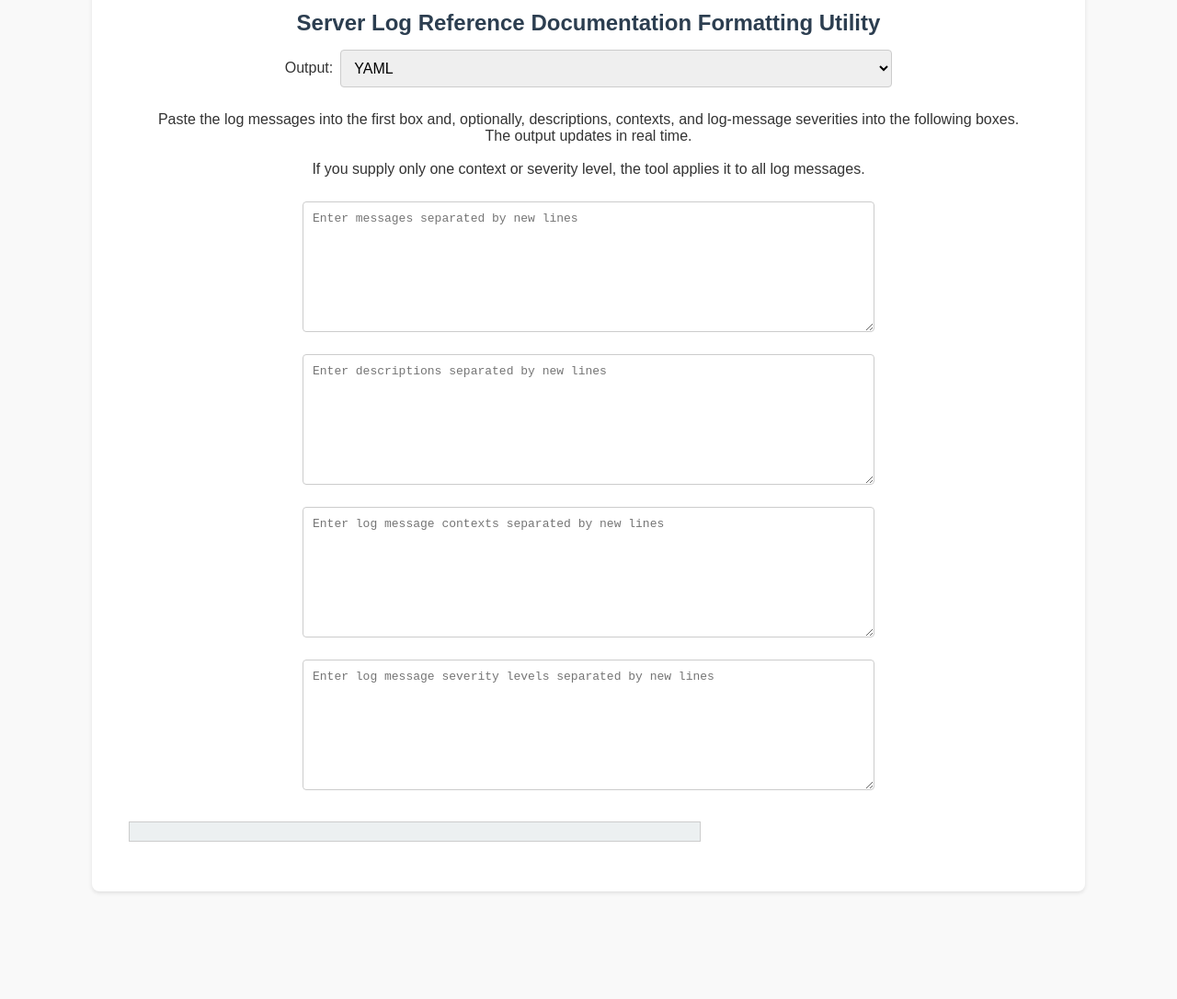
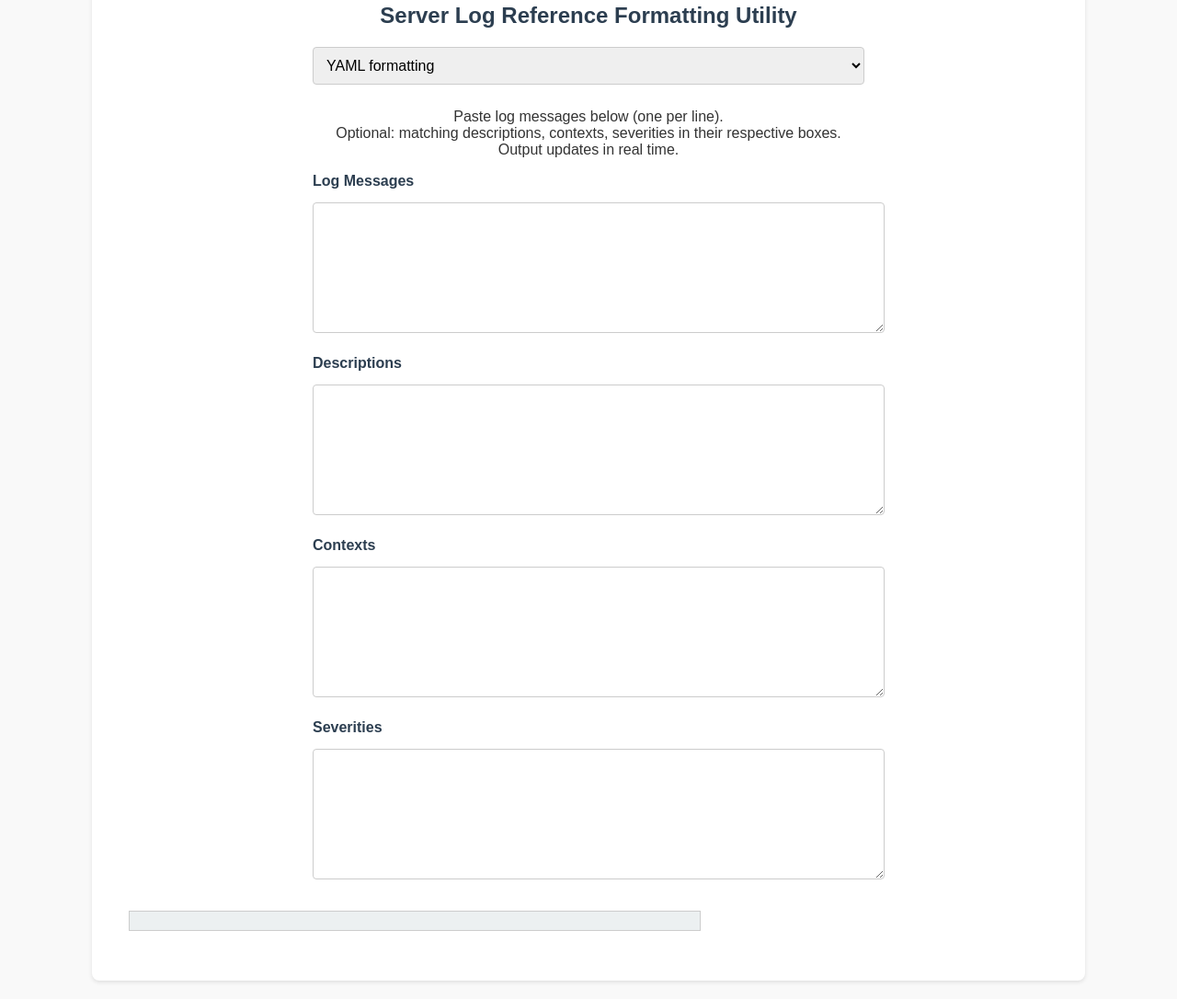
Before and after one commit to alex-thomas-aerospike/ref-doc-formatting-util, a plain HTML site: page index.html in a window 1280 px wide. Shown: the part 57-1143 px from the top of the page at 92% size. Before the commit the page ends 1034 px from the top, so only its background shows below. Drawn offline with nearby package versions, Linux system fonts and the light colour scheme.

Commit message:
improve yaml handling

```diff
--- a/index.html
+++ b/index.html
@@ -1,90 +1,30 @@
 <!DOCTYPE html>
 <html lang="en">
 <head>
-<meta charset="UTF-8">
-<meta name="viewport" content="width=device-width, initial-scale=1.0">
-<title>String Hash Function</title>
-<script>
-/* ---------- Utility ---------- */
-function hashCode(str) {
-    let hash = 0;
-    if (str.length === 0) return hash;
-    for (let i = 0; i < str.length; i++) {
-        const char = str.charCodeAt(i);
-        hash = ((hash << 5) - hash) + char;
-        hash |= 0;                    // 32‑bit
-    }
-    return Math.abs(hash);
-}
+    <meta charset="UTF-8" />
+    <meta name="viewport" content="width=device-width, initial-scale=1.0" />
+    <title>Server Log Reference Formatting Utility</title>
 
-/* ---------- Formatter ---------- */
-function formatEntry(obj, asYaml) {
-    if (asYaml) {
-        return `message: "${obj.message}"
-anchor: "${obj.anchor}"
-severity: "${obj.severity}"
-context: "${obj.context}"
-description: "${obj.description}"
-name: "${obj.name}"`;
-    } else { // JSON
-        return JSON.stringify(obj, null, 2);
-    }
-}
+    <!-- 3rd‑party libs -->
+    <script src="https://cdn.jsdelivr.net/npm/dompurify@3/dist/purify.min.js"></script> <!-- :contentReference[oaicite:0]{index=0} -->
+    <script src="https://cdn.jsdelivr.net/npm/js-yaml@4/dist/js-yaml.min.js"></script>   <!-- :contentReference[oaicite:1]{index=1} -->
 
-/* ---------- Core ---------- */
-function performHash() {
-    const asYaml = document.getElementById("formatSelect").value === "yaml";
-
-    const messages    = document.getElementById("messages").value.split('\n');
-    const descriptions= document.getElementById("description").value.split('\n');
-    const contexts    = document.getElementById("context").value.split('\n');
-    const severities  = document.getElementById("severities").value.split('\n');
-
-    const entries = messages.map((msg, i) => {
-        if (msg.trim() === "") return null;
-        const context = contexts[i] || contexts[0] || "";
-        const obj = {
-            message:     msg,
-            anchor:      `${context}__${hashCode(msg+"\n")}`,
-            severity:    severities[i] || severities[0] || "",
-            context:     context,
-            description: descriptions[i] || "",
-            name:        String(hashCode(msg+"\n"))
-        };
-        return formatEntry(obj, asYaml);
-    }).filter(Boolean);
-
-    let result = asYaml ? entries.join('\n\n') : '[\n' + entries.join(',\n') + '\n]';
-    document.getElementById("hashResult").textContent = result;
-}
-
-/* ---------- Live binding ---------- */
-window.addEventListener('DOMContentLoaded', () => {
-    document.querySelectorAll('textarea, #formatSelect')
-            .forEach(el => el.addEventListener('input', performHash));
-    performHash(); // initial render
-});
-</script>
-
-<style>
+    <style>
 body{
-    font-family: Arial, sans-serif;
+    font-family:Arial, sans-serif;
     background:#f9f9f9;
     color:#333;
-    margin:10; padding:10;
+    margin:10px; padding:10px;
     display:flex; flex-direction:column;
-    align-items:center; justify-content:center;
-    min-height:100vh;
+    align-items:center; justify-content:center; min-height:100vh;
 }
 .container{
     width:90%; max-width:1000px;
     background:#fff; padding:40px;
-    border-radius:8px;
-    box-shadow:0 2px 4px rgba(0,0,0,.1);
+    border-radius:8px; box-shadow:0 2px 4px rgba(0,0,0,.1);
     text-align:center;
 }
-h2{margin-bottom:5px; color:#2c3e50;}
-h3{margin-top:0; font-weight:normal; font-size:1.1em; color:#7f8c8d;}
+h2{margin:0 0 10px; color:#2c3e50;}
 textarea, select{
     width:80%; max-width:600px;
     margin:10px 0; padding:10px;
@@ -95,39 +35,145 @@ textarea, select{
     font-family:monospace; white-space:pre;
     background:#ecf0f1; padding:10px;
     border:1px solid #ccc; margin-top:20px;
-    width:80%; max-width:600px;
-    text-align:left;
-    font-size:1.1em;          /* enlarged */
+    width:80%; max-width:600px; text-align:left;
+    font-size:1.1em;
+}
+.warning{
+    color:#c0392b; margin-top:10px; font-weight:600;
 }
 @media (max-width:600px){
-    textarea, select{width:95%;}
-    #hashResult{width:95%;}
+    textarea, select,#hashResult{width:95%;}
 }
-.format-wrapper{
-    display:flex; align-items:center;
-    justify-content:center; gap:8px;
-    margin-bottom:10px;
-}
+.format-wrapper{display:flex; justify-content:center; gap:8px; margin-bottom:10px;}
+  .form-group {
+    width: 80%;
+    max-width: 600px;
+    margin: 10px auto;
+  }
+  .form-group label {
+    display: block;
+    text-align: left;
+    font-weight: 600;
+    font-size: 1em;
+    margin-bottom: 4px;
+    color: #2c3e50;
+  }
+  .form-group textarea {
+    width: 100%;
+  }
 </style>
 </head>
 <body>
 <div class="container">
-    <h2>Server Log Reference Documentation Formatting Utility</h2>
+    <h2>Server Log Reference Formatting Utility</h2>
     <div class="format-wrapper">
-        <label for="formatSelect">Output:</label>
-        <select id="formatSelect">
-            <option value="yaml" selected>YAML</option>
-            <option value="json">JSON</option>
+        <select id="formatSelect" aria-label="Output format">
+            <option value="yaml" selected>YAML formatting</option>
+            <option value="json">JSON formatting</option>
         </select>
     </div>
-    <p>Paste the log messages into the first box and, optionally, descriptions, contexts, and log‑message severities into the following boxes.<br> The output updates in real time.<br><br>If you supply only one context or severity level, the tool applies it to all log messages.</p>
 
-    <textarea id="messages"     placeholder="Enter messages separated by new lines" rows="8"></textarea>
-    <textarea id="description"  placeholder="Enter descriptions separated by new lines" rows="8"></textarea>
-    <textarea id="context"      placeholder="Enter log message contexts separated by new lines" rows="8"></textarea>
-    <textarea id="severities"   placeholder="Enter log message severity levels separated by new lines" rows="8"></textarea>
+    <p>Paste log messages below (one per line). <br>Optional: matching descriptions, contexts, severities in their respective boxes. <br> Output updates in real time.</p>
 
-    <pre id="hashResult"></pre>
+    <div class="form-group">
+        <label for="messages">Log Messages</label>
+        <textarea id="messages" rows="8" aria-label="Log messages"></textarea>
+    </div>
+
+    <div class="form-group">
+        <label for="description">Descriptions</label>
+        <textarea id="description" rows="8" aria-label="Descriptions"></textarea>
+    </div>
+
+    <div class="form-group">
+        <label for="context">Contexts</label>
+        <textarea id="context" rows="8" aria-label="Contexts"></textarea>
+    </div>
+
+    <div class="form-group">
+        <label for="severities">Severities</label>
+        <textarea id="severities" rows="8" aria-label="Severities"></textarea>
+    </div>
+
+    <div id="warning" class="warning" role="alert" aria-live="assertive"></div>
+    <pre id="hashResult" aria-label="Formatted output"></pre>
 </div>
+
+<script>
+/* ---------------- Utility ---------------- */
+function hashCode(str){
+    let h=0;
+    for(let i=0;i<str.length;i++){
+        h=((h<<5)-h)+str.charCodeAt(i); h|=0;
+    }
+    return Math.abs(h);
+}
+function clean(str){
+    // Strip any markup; leave plain characters intact
+    return DOMPurify.sanitize(str, {ALLOWED_TAGS:[], ALLOWED_ATTR:[]});
+}
+
+/* -------------- Core Engine -------------- */
+function buildEntries(){
+    const msgLines = document.getElementById('messages').value.split('\n').map(clean);
+    const descLines= document.getElementById('description').value.split('\n').map(clean);
+    const ctxLines = document.getElementById('context').value.split('\n').map(clean);
+    const sevLines = document.getElementById('severities').value.split('\n').map(clean);
+
+    // Simple validation feedback
+    const warn = document.getElementById('warning');
+    const counts=[msgLines.length, descLines.length||0, ctxLines.length||0, sevLines.length||0];
+    const max=counts[0];
+    const mismatch = counts.some((c,i)=>i>0 && c>1 && c!==max);
+    warn.textContent = mismatch ? '⚠︎ Line‑count mismatch – check your inputs.' : '';
+
+    const entries=[];
+    msgLines.forEach((msg,i)=>{
+        if(!msg.trim()) return;
+        const ctx = ctxLines[i] || ctxLines[0] || '';
+        entries.push({
+            message:     msg,
+            anchor:      `${ctx}__${hashCode(msg+"\n")}`,
+            severity:    sevLines[i] || sevLines[0] || '',
+            context:     ctx,
+            description: descLines[i] || '',
+            name:        String(hashCode(msg+"\n\n"))
+        });
+    });
+    return entries;
+}
+function render(){
+    const asYaml = document.getElementById('formatSelect').value==='yaml';
+    const data   = buildEntries();
+
+        let out;
+        if (asYaml) {
+            const opts = {
+                noRefs:      true,
+                lineWidth:   -1,
+                quotingType: '"',
+                forceQuotes: true
+            };
+            // Dump each object individually, trim trailing newline, then join with a blank line
+            const snippets = data.map(obj => jsyaml.dump(obj, opts).trim());
+            out = snippets.join('\n\n');
+        } else {
+            out = JSON.stringify(data, (_,v) => v, 2);
+        }
+    document.getElementById('hashResult').textContent = out;
+}
+
+/* ------------- Event Binding ------------- */
+function debounce(fn, delay=250){
+    let t; return (...a)=>{clearTimeout(t); t=setTimeout(()=>fn.apply(this,a),delay);};
+}
+const debouncedRender = debounce(render, 150);
+
+window.addEventListener('DOMContentLoaded', ()=>{
+    document.querySelectorAll('textarea, #formatSelect')
+            .forEach(el=>el.addEventListener('input', debouncedRender));
+    render(); // first paint
+});
+</script>
 </body>
 </html>
```
